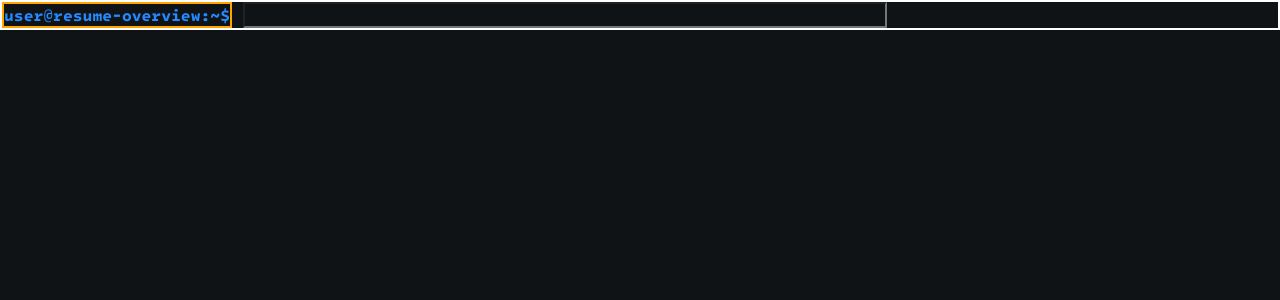
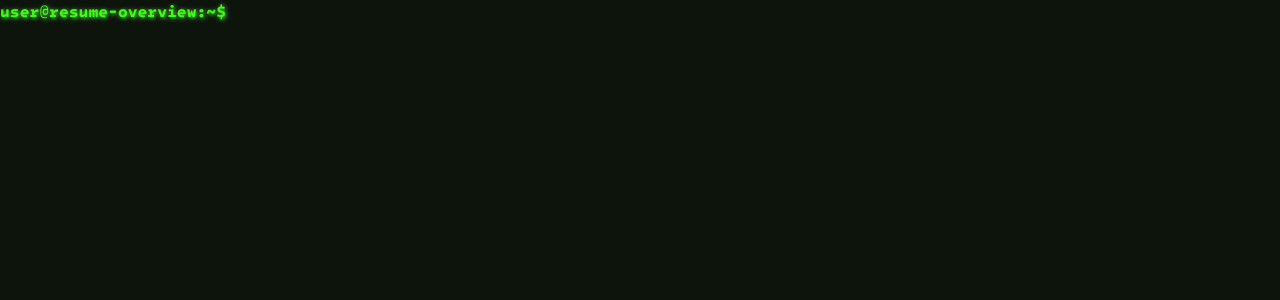
Before and after one commit to j-adia/resumeCLI, a React (Vite) app in the folder frontend/: page /resume in a window 1280 px wide. Shown: the top 300 px of the page. Built offline with nearby package versions, Linux system fonts and the light colour scheme.

Commit message:
new UI changes, fixed key press bug (no reload)

```diff
--- a/frontend/index.html
+++ b/frontend/index.html
@@ -1,6 +1,6 @@
 <!doctype html>
  <!-- prevent white flash on reload -->
-<html lang="en" style="background: #0F1316;">
+<html lang="en" style="background: #0d140c;">
   <head>
     <meta charset="UTF-8" />
     <link rel="icon" type="image/svg+xml" href="/vite.svg" />
--- a/frontend/src/components/LinkTab.tsx
+++ b/frontend/src/components/LinkTab.tsx
@@ -2,8 +2,8 @@ function LinkTab() {
     return (
         <div className="links">
             <p>orlando, fl</p>
-            <a href="https://github.com/j-adia" target="_blank">github/j-adia</a>
-            <a href="https://www.linkedin.com" target="_blank">linkedin/jmh03</a>
+            <a href="https://github.com/j-adia" title="check out my GitHub" target="_blank">github/j-adia</a>
+            <a href="https://www.linkedin.com" title="go to my Linkedin" target="_blank">linkedin/jmh03</a>
         </div>
     );
 }
--- a/frontend/src/index.css
+++ b/frontend/src/index.css
@@ -24,8 +24,11 @@
 body {
   cursor: default;
   font-family: "Intel One Mono";
-  background-color: #0F1316;
-  color: #248AFF;
+  --bgColor: #39FF14;
+  background-color: #0d140c;
+  color: var(--bgColor);
+  --shadow: 1px 1px 4px lch(from var(--bgColor) calc(l + 10) c h);
+  text-shadow: var(--shadow);
 }
 
 .home {
@@ -53,7 +56,7 @@ body {
 }
 
 a { text-decoration: none; }
-a:visited { text-decoration: none; color: #248AFF}
+a:visited { text-decoration: none; color:inherit}
 
 #menu-title {
   font-family: "Intel One Mono Bold";
@@ -61,9 +64,9 @@ a:visited { text-decoration: none; color: #248AFF}
   width: 140px;
   height: fit-content;
   position: absolute;
-  background-color: #0F1316;
   left: 44%;
   top: 33.5%;
+  background-color: #0d140c;
 }
 
 .menu {
@@ -131,7 +134,6 @@ a:visited { text-decoration: none; color: #248AFF}
 }
 
 #command-line {
-  border: 2px solid white;
   display: flex;
   align-items: center;
   margin-bottom: 5px;
@@ -142,21 +144,20 @@ a:visited { text-decoration: none; color: #248AFF}
 }
 
 #system-tag {
-  border: 2px solid orange;
   min-width: fit-content;
   font-family: "Intel One Mono Bold";
 }
 
 #user-input {
-  /* border: 1px solid red; */
-  width: 50vw;
-  color: #57DBFF;
+  border: none;
+  width: 30em;
+  color: inherit;
   background-color: inherit;
   text-decoration: none;
+  text-shadow: var(--shadow);
   font-family: "Intel One Mono";
-  font-weight: bolder;
   font-size: inherit;
-  margin-left: 11px;
+  margin-left: 12px;
 }
 
 #user-input:focus { outline: none; }
--- a/frontend/src/pages/Home.tsx
+++ b/frontend/src/pages/Home.tsx
@@ -7,11 +7,10 @@ import { useNavigate } from "react-router-dom";
 function Home() {
   const navigate = useNavigate();
 
-  const handleKeyDown = () => {
+  const handleKeyDown = (event: KeyboardEvent) => {
+    event.preventDefault(); // prevents key pressed from appearing on the next page
     navigate("/resume");
 
-    // prevents the key entered from appearing on the next page
-    window.location.reload();
   };
 
   useEffect(() => {
```
